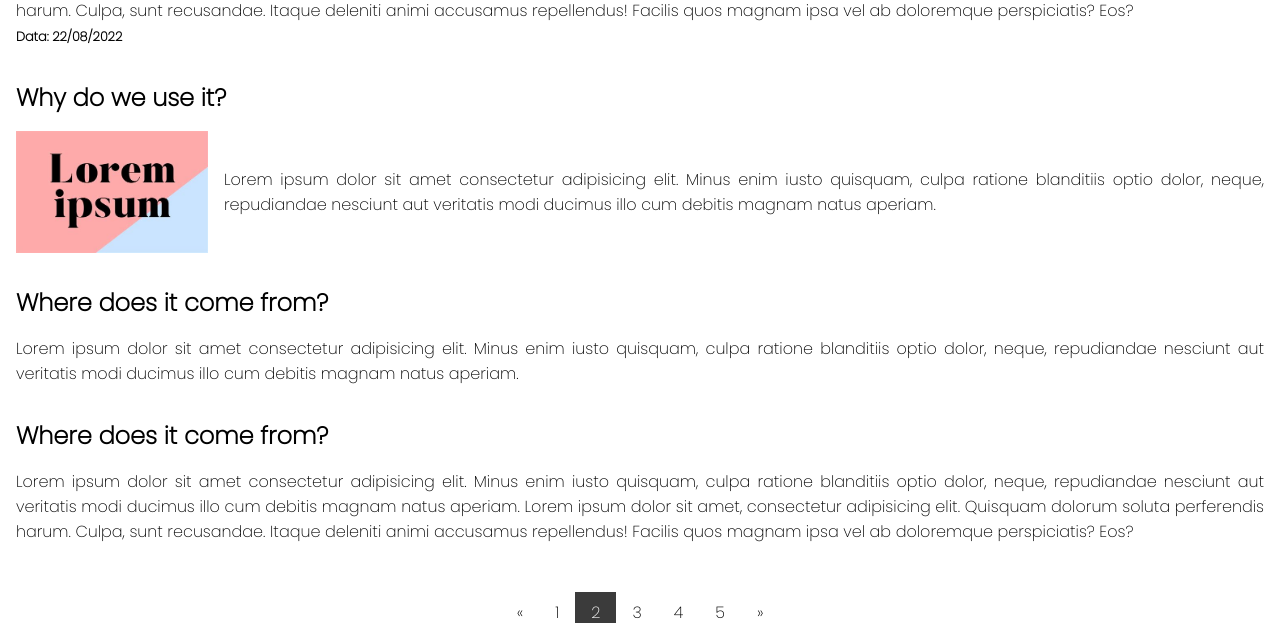
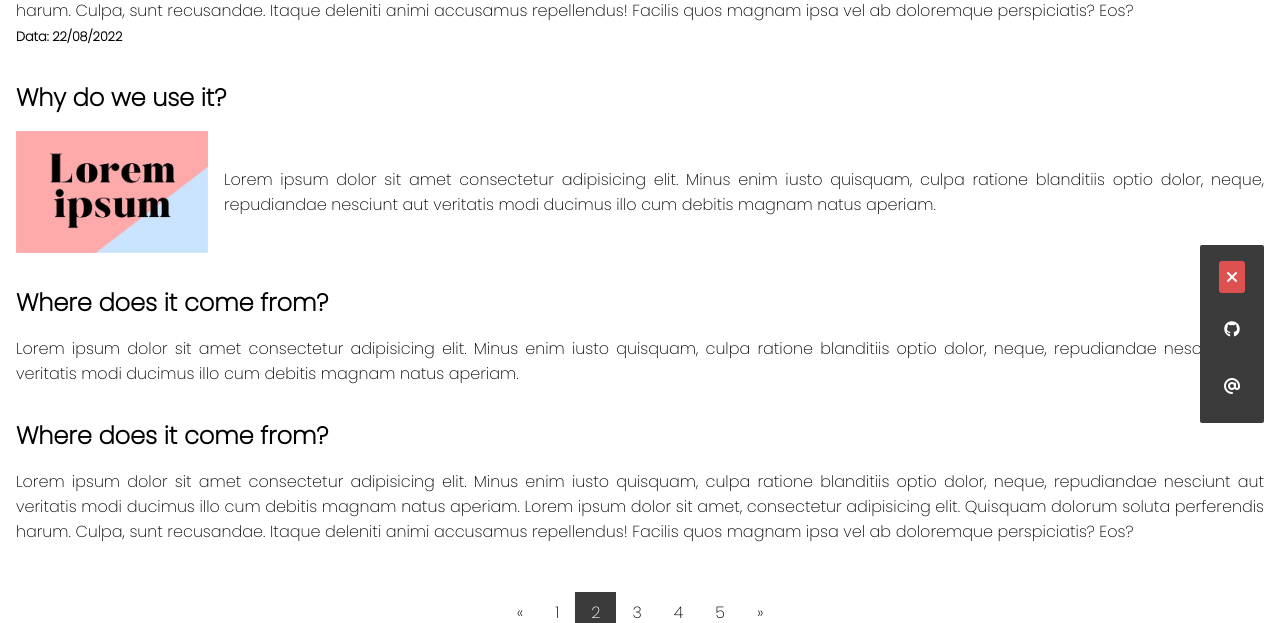
Before and after one commit to nlinfo/nlei-django, a Django app: page /news/ in a window 1280 px wide. Shown: the part 361-984 px from the top of the page. Run offline with Django 4.2, Linux system fonts and the light colour scheme; data comes from the database, SQL or seed files in the repository; some libraries are stand-ins or nearby versions.

Commit message:
add links git to news page

```diff
--- a/frontend/templates/frontend/news.html
+++ b/frontend/templates/frontend/news.html
@@ -119,6 +119,15 @@
 
     </main>
 
+          <!-- mais opções-->
+          <div id="links_git_mail">
+            <div id="ellips_xmark"><i class="fa-solid fa-xmark fa-ellipsis-vertical" id="abrir_fecharLinks"></i></div>
+            <div id="divComLinks">
+                <a target="_blank" href="https://github.com/nlinfo"><i class="fa-brands fa-github"></i></a>
+                <a href="mailto:nleigeral0@gmail.com"><i class="fa-solid fa-at"></i></a>
+            </div>
+        </div>
+
 
     <script src="{% static './js/index.js' %}"></script>
     <script src="{% static './js/menu.js' %}"></script>
--- a/frontend/templates/frontend/notas.html
+++ b/frontend/templates/frontend/notas.html
@@ -109,9 +109,6 @@
 
     </main>
 
-
-
-    <script src="{% static './js/index.js' %}"></script>
     <script src="{% static './js/menu.js' %}"></script>
     <script src="{% static './js/api/nota.js' %}"></script>
 
--- a/static/js/index.js
+++ b/static/js/index.js
@@ -2,7 +2,7 @@
 
 
 //links
-var abrir_fecharLinksRapidos = document.getElementById("ellips_xmark")
+const abrir_fecharLinksRapidos = document.getElementById("ellips_xmark")
 
 abrir_fecharLinksRapidos.addEventListener("click", abrir_fecharLinks);
 
@@ -10,8 +10,8 @@ abrir_fecharLinksRapidos.addEventListener("click", abrir_fecharLinks);
 //função para abrir e fechar a div dos links
 function abrir_fecharLinks() {
 
-    var icone_id = document.querySelector('#abrir_fecharLinks')
-    var divComLinks = document.querySelector("#divComLinks")
+    let icone_id = document.querySelector('#abrir_fecharLinks')
+    let divComLinks = document.querySelector("#divComLinks")
 
     icone_id.style.background = "#3B3B3B";
     icone_id.classList.toggle("fa-xmark");
```
